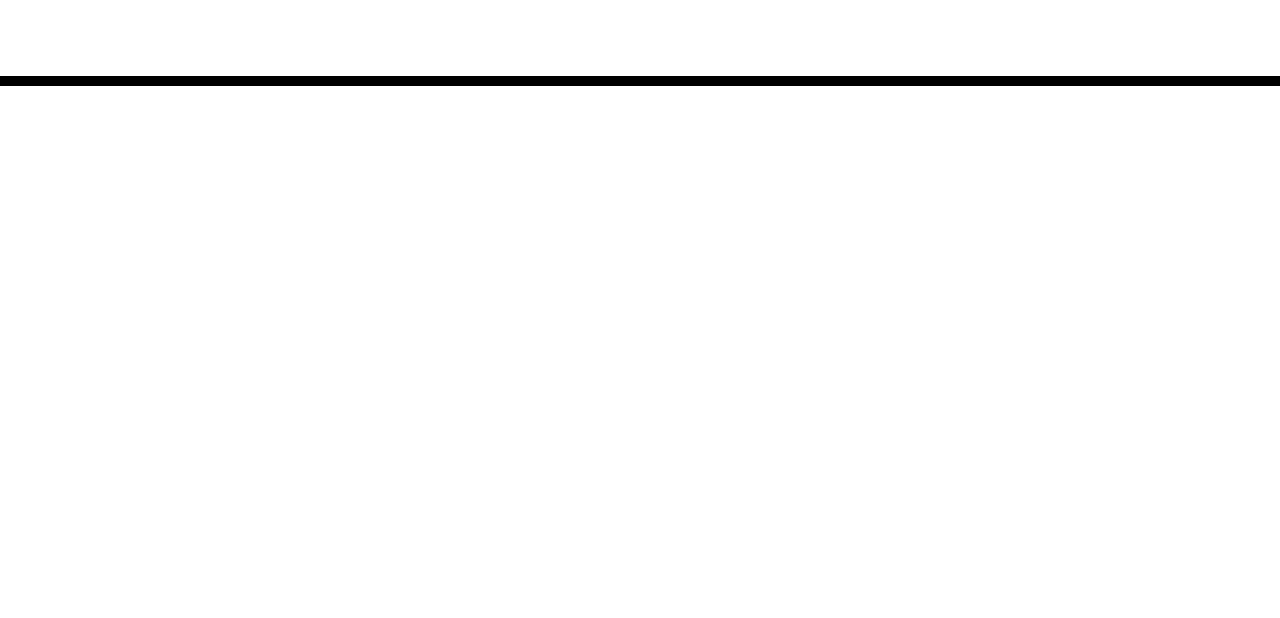
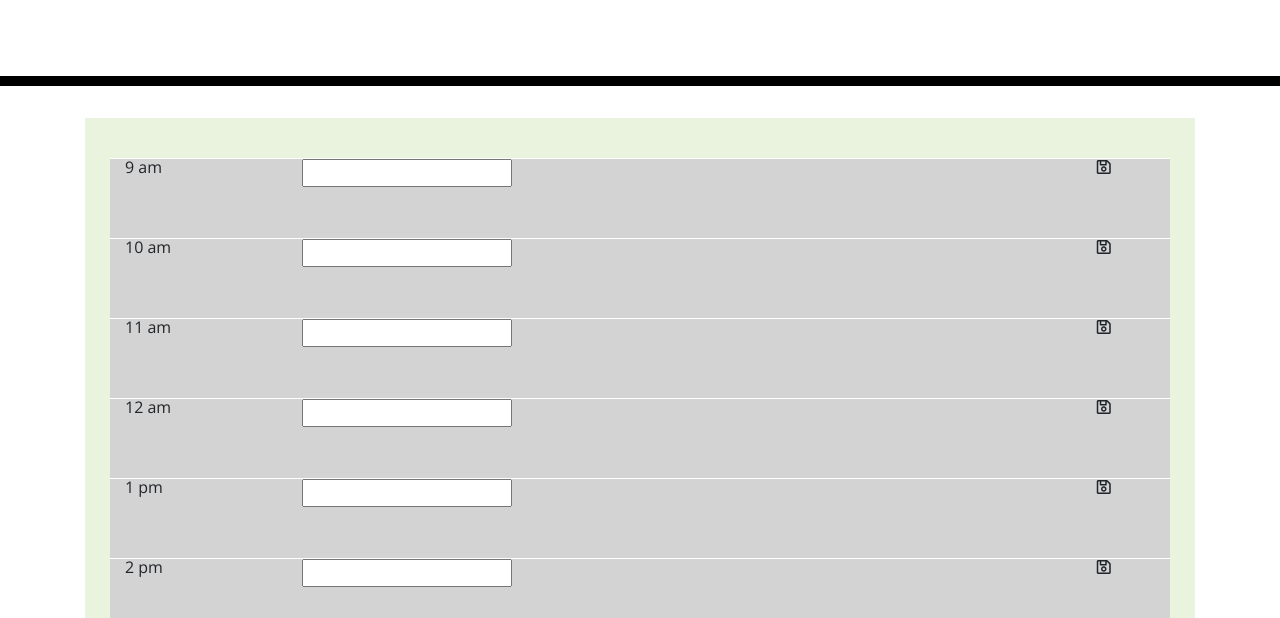
Before and after one commit to sskumar4/WorkDayScheduler, a plain HTML site: page index.html in a window 1280 px wide. Shown: the part 182-800 px from the top of the page. Drawn offline with nearby package versions, Linux system fonts and the light colour scheme.

Commit message:
added workscheduler js file to index.html

```diff
--- a/index.html
+++ b/index.html
@@ -40,5 +40,7 @@
 
     <script src="https://code.jquery.com/jquery-3.4.1.min.js"></script>
     <script src="https://cdnjs.cloudflare.com/ajax/libs/moment.js/2.24.0/moment.min.js"></script>
+    <script src="workScheduler.js"></script>
+
   </body>
 </html>
--- a/style.css
+++ b/style.css
@@ -69,3 +69,10 @@ textarea{
   font-size: 20px;
   transition: all .3s ease-in-out;
 }
+
+#schedulesContainer {
+  background-color: #e9f3dd;
+  margin-top: 20px;
+  margin-bottom: 80px;
+  padding: 40px;
+}
--- a/workScheduler.js
+++ b/workScheduler.js
@@ -63,19 +63,19 @@ const saveIcon = "./images/save-regular.svg";
 
       // format hrs for display
       let outputHr = 0;
-      let HramPm = "";
+      let ampm = "";
       if (hr > 12) {
 
           outputHr = hr - 12;
-          HramPm = "pm";
+          ampm = "pm";
 
       } else {
           outputHr = hr;
-          HramPm = "am";
+          ampm = "am";
       }
 
       // Fill timeSpn with time
-      timeSpn.text(`${outputHr} ${HramPm}`);
+      timeSpn.text(`${outputHr} ${ampm}`);
 
       hrDiv.append(timeDiv);
       timeDiv.append(timeSpn);
```
